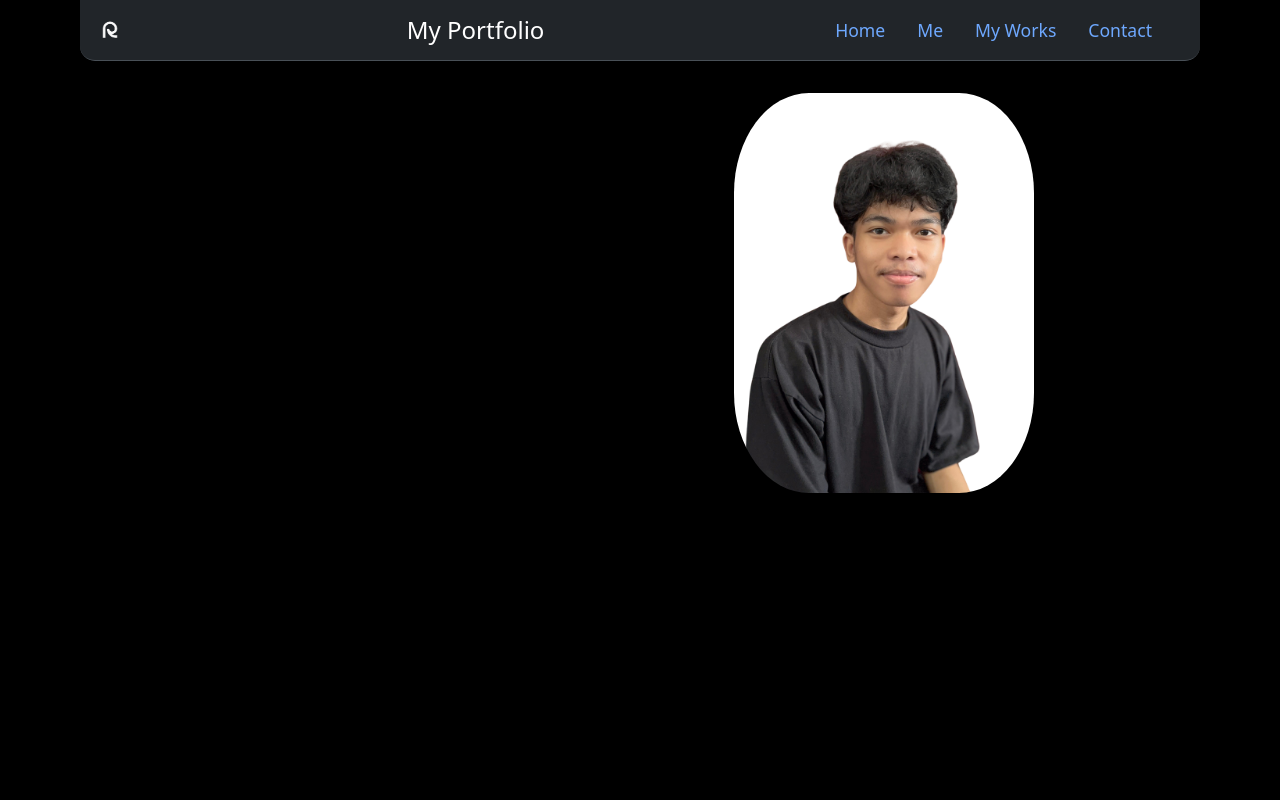
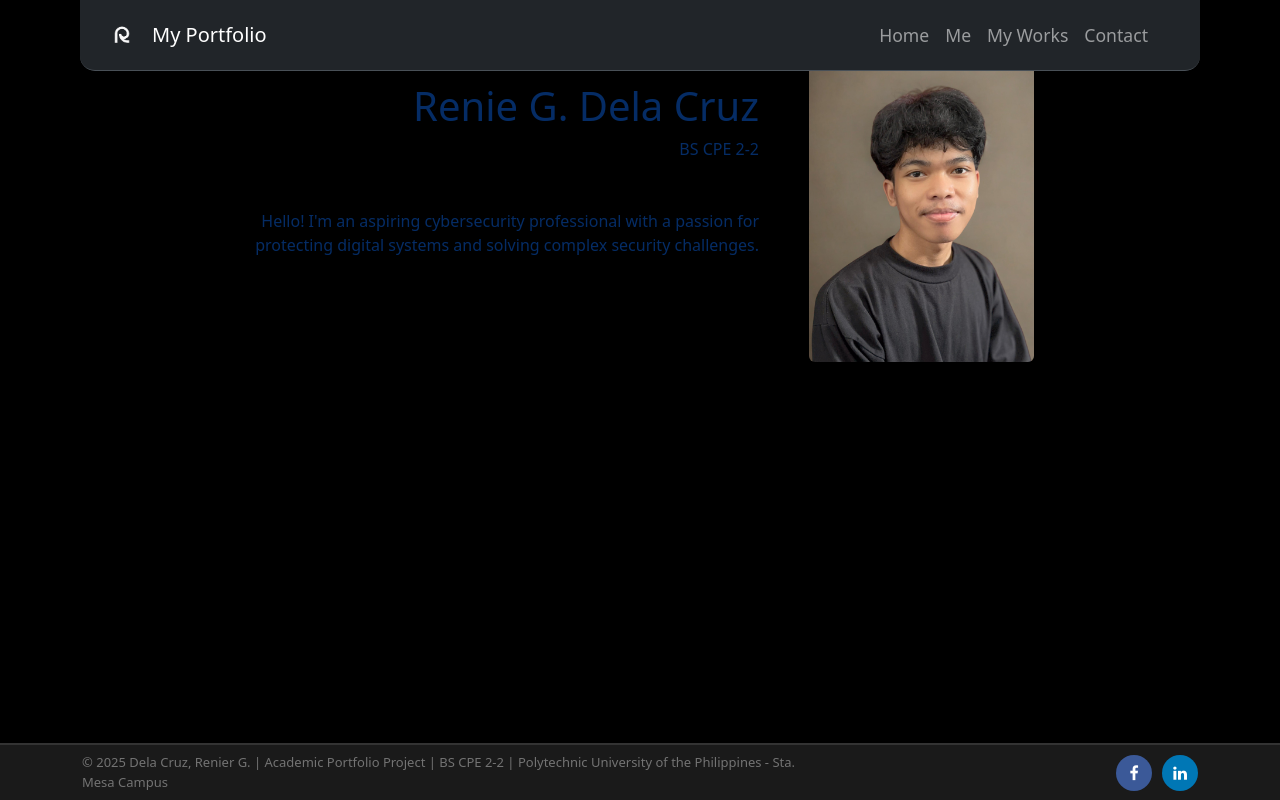
Before and after one commit to leblanc3/Lab-3, a Flask app: page / in a window 1280 px wide. Run offline with Flask 3, Linux system fonts and the light colour scheme.

Commit message:
Major changes in layout and structuring the html files

```diff
--- a/static/style.css
+++ b/static/style.css
@@ -1,8 +1,19 @@
 body {
+    display: flex;
+    flex-direction: column;
+    min-height: 100vh;
+    margin: 0;
+
     background-color: black;
 }
 
+body > nav {
+    flex-shrink: 0;
+}
 
+main {
+    flex: 1;
+}
 
 .navbar {
     display: flex;
@@ -12,6 +23,7 @@ body {
     border-radius: 0px 0px 15px 15px;
     align-items: center;
 }
+
 .navbar .nav-link {
     font-size: 1.10rem;
 }
@@ -21,6 +33,7 @@ body {
     height: 44px;
     width: auto;
 }
+
 .navbar .page-title {
     display: block;
 }
@@ -31,17 +44,127 @@ body {
     margin-top: 1rem;
     margin-left: 5rem;
     margin-right: 5rem;
+    padding: 0.5rem 2rem 0.5rem 0.5rem;
 }
 
 .p-3 img.img-fluid {
-    margin-right: 150px;
+    margin: 30px 150px 10px 50px;
     float: right;
-    height: 400px;
-    width: auto;
-    border-radius: 25%;
+    max-width: 100%;
+    height: 300px;
+    border-radius: 10% 20% 1% 20%;
 }
+
+.p-3 .profile-description {
+    margin: 50px 100px 100px 100px;
+    text-align: end;
+}
+
+.p-3 .profile-description h1{
+    margin-bottom: 10px;
+}
+
+.p-3 .profile-description h6{
+    margin-bottom: 50px;
+
+}
+
+.p-3 .profile-description p {
+    text-align: end;
+}
+
+.site-footer {
+    background-color: #1a1a1a;
+    border-top: 2px solid #333;
+    padding: 0;
+    font-size: 14px;
+    color:#737373;
+    z-index: 1030;
+}
+
+.copyright-text {
+    color:#737373;
+    font-size: 13px;
+    line-height: 1.5;
+}
+.social-icons {
+    padding-left: 0;
+    margin-bottom: 0;
+    list-style: none;
+    display: inline-flex;
+    gap: 10px;
+}
+
+.social-icons li {
+    display: inline-block;
+}
+
+.social-icons a {
+    background-color: #333;
+    color: #fff;
+    font-size: 16px;
+    display: inline-block;
+    line-height: 36px;
+    width: 36px;
+    height: 36px;
+    text-align: center;
+    border-radius: 50%;
+    transition: all 0.3s ease;
+    text-decoration: none;
+}
+
+.social-icons a:hover {
+    transform: translateY(-3px);
+    box-shadow: 0 4px 8px rgba(0, 0, 0, 0.3);
+}
+
+.social-icons a.facebook {
+    background-color: #3b5998;
+}
+
+.social-icons a.facebook:hover {
+    background-color: #2d4373;
+}
+
+.social-icons a.linkedin {
+    background-color: #0077b5;
+}
+
+.social-icons a.linkedin:hover {
+    background-color: #005582;
+}
+
+@media (max-width: 768px) {
+    .site-footer {
+        padding: 10px 0;
+    }
+
+    .copyright-text {
+        font-size: 12px;
+        text-align: center;
+    }
+
+    .social-icons {
+        justify-content: center;
+        margin-top: 10px;
+    }
+}
+
+.site-footer.fixed-bottom {
+    position: fixed;
+    bottom: 0;
+    left: 0;
+    right: 0;
+}
+
+.main-content {
+    padding-bottom: 80px;
+}
+
+
 
 @media (max-width:768px ) {
     .navbar .page-title {
         display: none;
+    }
 }
--- a/templates/base.html
+++ b/templates/base.html
@@ -3,34 +3,83 @@
 <head>
     <meta charset="UTF-8">
     <meta name="viewport" content="width=device-width, initial-scale=1.0">
-    <title>{% block title%} {% endblock%}</title>
+    <meta name="description" content="{% block meta_description %}Portfolio website of Renier G. Dela Cruz - Aspiring cybersecurity professional and Computer Engineering student{% endblock %}">
+    <meta name="author" content="Renier G. Dela Cruz">
 
+    <!-- Open Graph Meta Tags for social sharing -->
+    <meta property="og:title" content="{% block og_title %}My Portfolio{% endblock %}">
+    <meta property="og:description" content="{% block og_description %}Portfolio website showcasing my projects and skills{% endblock %}">
+    <meta property="og:type" content="website">
+
+    <title>{% block title %}My Portfolio{% endblock %} | Renier Dela Cruz</title>
+
+    <!-- Stylesheets -->
     <link href="https://cdn.jsdelivr.net/npm/bootstrap@5.3.8/dist/css/bootstrap.min.css" rel="stylesheet" integrity="sha384-sRIl4kxILFvY47J16cr9ZwB07vP4J8+LH7qKQnuqkuIAvNWLzeN8tE5YBujZqJLB" crossorigin="anonymous">
-    <link rel="stylesheet" href="/static/style.css">
+    <link rel="stylesheet" href="https://cdnjs.cloudflare.com/ajax/libs/font-awesome/4.7.0/css/font-awesome.min.css">
+    <link rel="stylesheet" href="{{ url_for('static', filename='style.css') }}">
+
+    {% block extra_css %}{% endblock %}
 </head>
 <body>
-    <nav class="navbar bg-dark bg-dark.bg-gradient border-bottom border-body d-flex flex-direction-row" data-bs-theme="dark">
-        <img class="logo " src="/static/images/logo.png" alt="Logo" />
-        <h4 class="page-title mb-0 ms-auto text-white">My Portfolio</h4>
-        <ul class="nav align-items-center mb-0 ms-auto">
+    <!-- Fixed Top Navbar -->
+    <nav class="navbar navbar-expand-lg bg-dark border-bottom border-body fixed-top" data-bs-theme="dark">
+        <div class="container-fluid">
+            <a class="navbar-brand d-flex align-items-center" href="/">
+                <img class="logo me-2" src="{{ url_for('static', filename='images/logo.png') }}" alt="Portfolio Logo" width="40" height="40" />
+                <span class="d-none d-md-inline">My Portfolio</span>
+            </a>
 
+            <!-- Hamburger Toggle Button for Mobile -->
+            <button class="navbar-toggler" type="button" data-bs-toggle="collapse" data-bs-target="#navbarNav" aria-controls="navbarNav" aria-expanded="false" aria-label="Toggle navigation">
+                <span class="navbar-toggler-icon"></span>
+            </button>
+
+            <!-- Collapsible Navigation Menu -->
+            <div class="collapse navbar-collapse" id="navbarNav">
+                <ul class="navbar-nav ms-auto">
                     <li class="nav-item">
-                <a class="nav-link active" aria-current="page" href="/">Home</a>
+                        <a class="nav-link {% if request.endpoint == 'home' %}active{% endif %}" href="/">Home</a>
                     </li>
                     <li class="nav-item">
-                <a class="nav-link active" aria-current="page" href="/profile">Me</a>
+                        <a class="nav-link {% if request.endpoint == 'profile' %}active{% endif %}" href="/profile">Me</a>
                     </li>
                     <li class="nav-item">
-                <a class="nav-link active" aria-current="page" href="/works">My Works</a>
-            </li>
+                        <a class="nav-link {% if request.endpoint == 'works' %}active{% endif %}" href="/works">My Works</a>
                     </li>
                     <li class="nav-item">
-                <a class="nav-link" href="/contact">Contact</a>
+                        <a class="nav-link {% if request.endpoint == 'contact' %}active{% endif %}" href="/contact">Contact</a>
                     </li>
                 </ul>
+            </div>
+        </div>
     </nav>
 
-    {% block content %}{% endblock %}
+    <!-- Main Content Area (Scrollable) -->
+    <main class="main-content">
+        {% block content %}
+        {% endblock %}
+    </main>
+
+    <footer class="site-footer fixed-bottom">
+        <div class="container py-2">
+            <div class="row align-items-center">
+                <div class="col-lg-8 col-md-7 col-12 mb-2 mb-md-0">
+                    <p class="copyright-text mb-0">
+                        &copy; 2025 Dela Cruz, Renier G. | Academic Portfolio Project | BS CPE 2-2 | Polytechnic University of the Philippines - Sta. Mesa Campus
+                    </p>
+                </div>
+
+                <div class="col-lg-4 col-md-5 col-12 text-md-end text-center">
+                    <ul class="social-icons mb-0">
+                        <li><a class="facebook" href="#" title="Facebook"><i class="fa fa-facebook"></i></a></li>
+                        <li><a class="linkedin" href="#" title="LinkedIn"><i class="fa fa-linkedin"></i></a></li>
+                    </ul>
+                </div>
+            </div>
+        </div>
+    </footer>
+
+
 
     <script src="https://cdn.jsdelivr.net/npm/bootstrap@5.3.8/dist/js/bootstrap.bundle.min.js" integrity="sha384-FKyoEForCGlyvwx9Hj09JcYn3nv7wiPVlz7YYwJrWVcXK/BmnVDxM+D2scQbITxI" crossorigin="anonymous"></script>
 </body>
--- a/templates/index.html
+++ b/templates/index.html
@@ -2,8 +2,18 @@
 {% block title %} Home Page {% endblock %}
 {% block content %}
     <div class="p-3 mb-2 bg-black text-primary-emphasis">
-        <img src="/static/images/Me.jpg" class="img-fluid" alt="Responsive image">
 
+        <div>
+        <img src="/static/images/Me.jpg" class="img-fluid rounded" alt="Responsive image">
+        </div>
+
+        <div class="profile-description">
+            <h1>
+                Renie G. Dela Cruz
+            </h1>
+            <h6>BS CPE 2-2</h6>
+            <p>Hello! I'm an aspiring cybersecurity professional with a passion for protecting digital systems and solving complex security challenges.</p>
+        </div>
 
     </div>
 
--- a/templates/profile.html
+++ b/templates/profile.html
@@ -1,5 +1,5 @@
 {% extends "base.html" %}
 {% block title %} My Profile Page {% endblock %}
 {% block content %}
-    <
+    <h1>About me</h1>
 {% endblock %}
```
Also changed, not shown: static/images/Me.jpg. Lines whose indentation alone changed are shown as unchanged.
